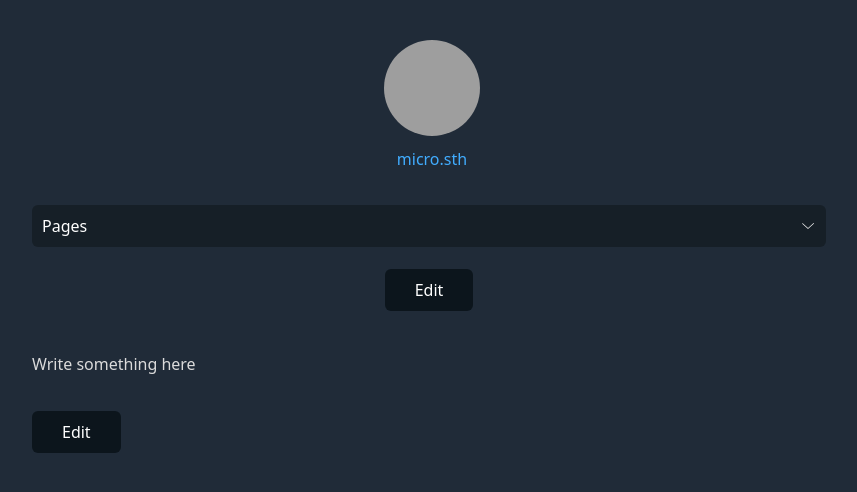
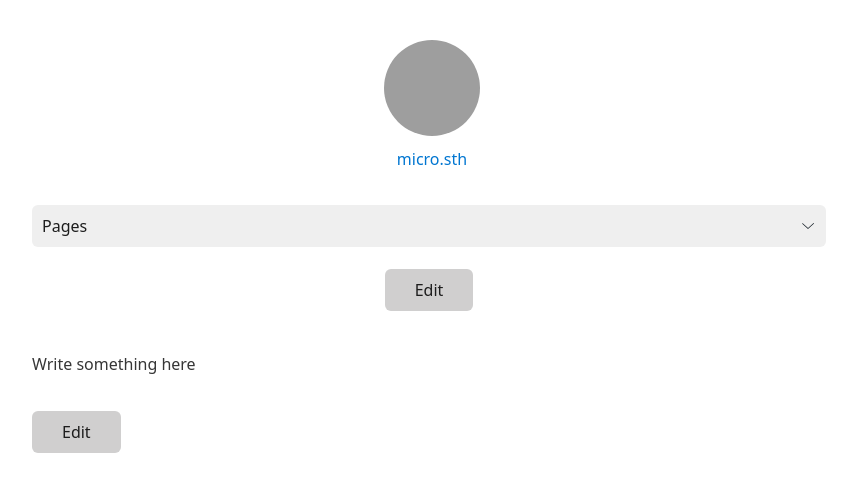
Before and after one commit to dmpop/microsth, a PHP site: page / in a window 1280 px wide. Shown: the top 492 px of the page, without its empty margins (208-1065 px from the left). Run offline with PHP 8.4, Linux system fonts and the light colour scheme; grey boxes are pictures that could not be loaded.

Commit message:
Add theme switch

```diff
--- a/config.php
+++ b/config.php
@@ -9,6 +9,8 @@ $base_dir = 'microsth';
 $first_page = 'personal';
 // Title
 $title = 'micro.sth';
+// Theme (choose between "light" and "dark")
+$theme = "light";
 // Gravatar
 $gravatar = 'https://icotar.com/avatar/monkey.png';
 // Resize image size
--- a/edit.php
+++ b/edit.php
@@ -16,7 +16,7 @@ session_start();
 
 	<title>micro.sth</title>
 	<link rel="shortcut icon" href="favicon.png" />
-	<link rel="stylesheet" href="https://cdn.jsdelivr.net/gh/kognise/water.css@latest/dist/dark.min.css">
+	<link rel="stylesheet" href="https://cdn.jsdelivr.net/gh/kognise/water.css@latest/dist/<?php echo $theme ?>.min.css">
 	<meta name="viewport" content="width=device-width, initial-scale=1">
 	<style>
 	 body {
--- a/index.php
+++ b/index.php
@@ -14,7 +14,7 @@ session_start();
     <head><meta http-equiv="Content-Type" content="text/html; charset=utf-8">
 	<title><?php echo $title ?></title>
 	<link rel="shortcut icon" href="favicon.png" />
-	<link rel="stylesheet" href="https://cdn.jsdelivr.net/gh/kognise/water.css@latest/dist/dark.min.css">
+	<link rel="stylesheet" href="https://cdn.jsdelivr.net/gh/kognise/water.css@latest/dist/<?php echo $theme ?>.min.css">
 	<meta name="viewport" content="width=device-width, initial-scale=1">
 	<style>
 	 body {
--- a/login.php
+++ b/login.php
@@ -23,7 +23,7 @@ if (isset($_POST['password']) && $_POST['password'] == $passwd) {
 	<meta http-equiv="content-type" content="text/html; charset=UTF-8" />
 	<meta name="viewport" content="width=device-width">
 	<link rel="shortcut icon" href="favicon.png" />
-	<link rel="stylesheet" href="https://cdn.jsdelivr.net/gh/kognise/water.css@latest/dist/dark.min.css">
+	<link rel="stylesheet" href="https://cdn.jsdelivr.net/gh/kognise/water.css@latest/dist/<?php echo $theme ?>.min.css">
 	<meta name="viewport" content="width=device-width, initial-scale=1">
 	<style>
 	 body {
```
